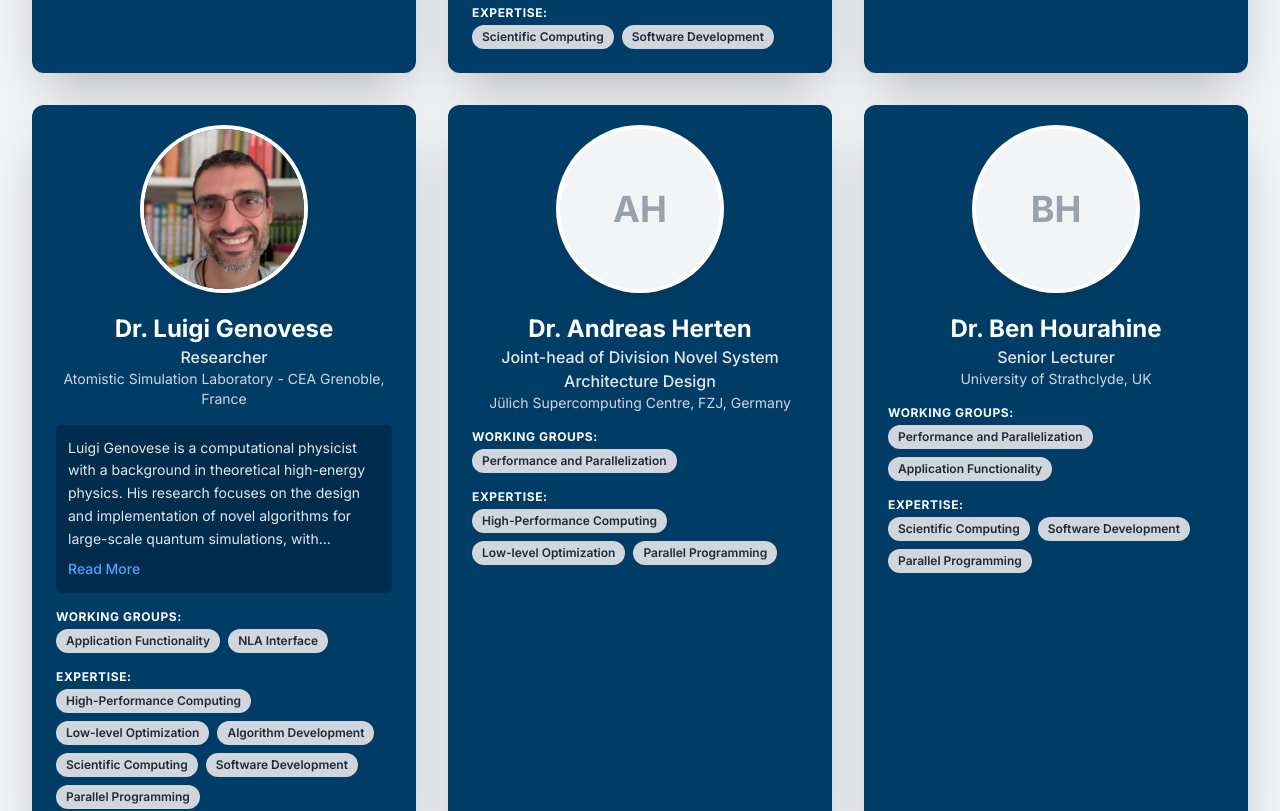
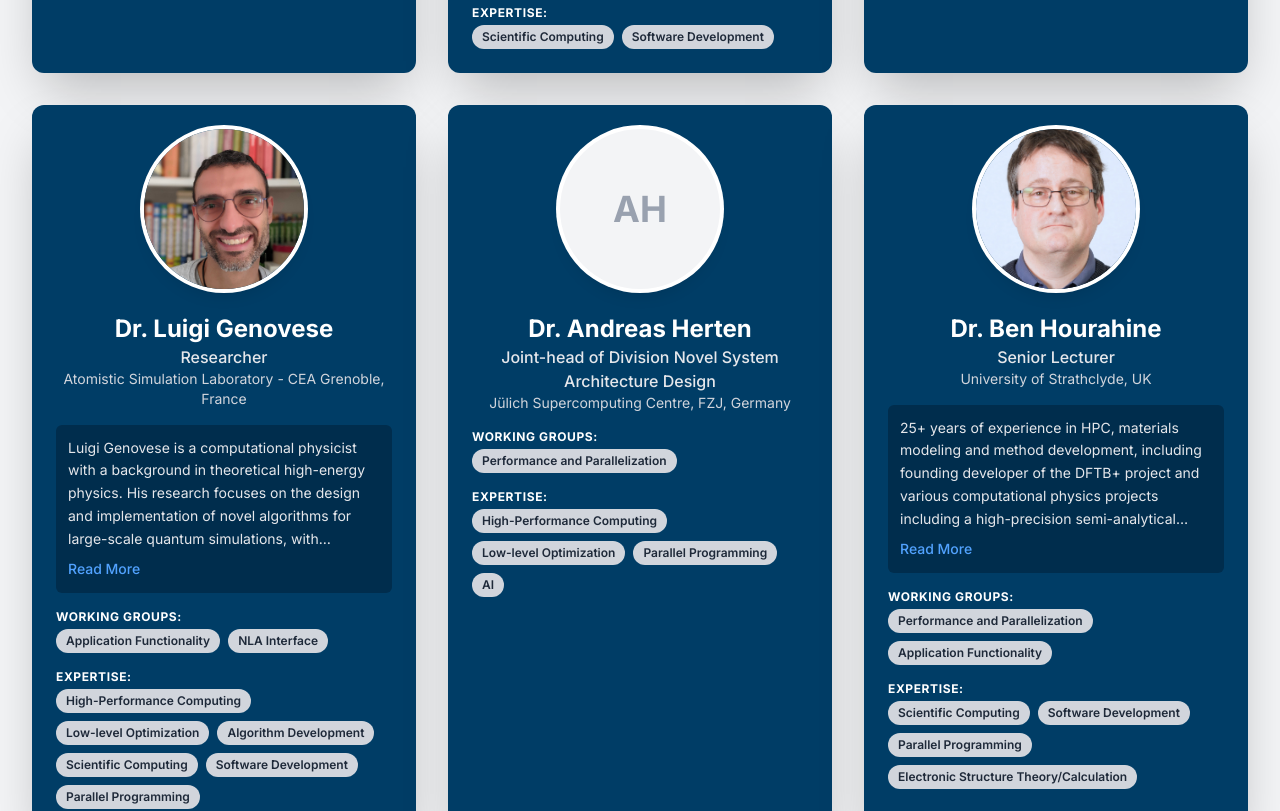
Before and after one commit to ExaNLA-Network/exanla-network.github.io, a Next.js app: page /committee in a window 1280 px wide. Shown: the part 3720-4531 px from the top of the page. Built offline with nearby package versions, Linux system fonts and the light colour scheme.

Commit message:
Hourahine biography (#23)
* Hourahine biography

* update the string struct of BH's bio

---------

Co-authored-by: brunowu <xinzhe.wu1990@gmail.com>

```diff
--- a/app/committee/page.tsx
+++ b/app/committee/page.tsx
@@ -208,7 +208,7 @@ const committeeMembers: CommitteeMember[] = [
     affiliation: 'Jülich Supercomputing Centre, FZJ, Germany',
     //bio: 'To be updated',
     //image: '/committee/avatar/andreas.herten.jpg',
-    categories: [expertiseCategories.HPC, expertiseCategories.LOW_LEVEL_OPTIMIZATION, expertiseCategories.PARALLEL_PROGRAMMING],
+    categories: [expertiseCategories.HPC, expertiseCategories.LOW_LEVEL_OPTIMIZATION, expertiseCategories.PARALLEL_PROGRAMMING, expertiseCategories.AI],
     workingGroups: [WorkingGroups.PERFORMANCE_PARALLELIZATION],
   },
   {
@@ -216,9 +216,9 @@ const committeeMembers: CommitteeMember[] = [
     name: 'Dr. Ben Hourahine',
     title: 'Senior Lecturer',
     affiliation: 'University of Strathclyde, UK',
-    //bio: 'To be updated',
-    //image: '/committee/avatar/ben.hourahine.jpg',
-    categories: [expertiseCategories.SCIENTIFIC_COMPUTING, expertiseCategories.SOFTWARE_DEVELOPMENT, expertiseCategories.PARALLEL_PROGRAMMING],
+    bio: '25+ years of experience in HPC, materials modeling and method development, including founding developer of the DFTB+ project and various computational physics projects including a high-precision semi-analytical electromagnetic solver, Monte Carlo tools for simulating crystal growth and machine learning for semi-empirical electronic structure and scanning electron microscopy.',
+    image: '/committee/avatar/ben.hourahine.jpg',
+    categories: [expertiseCategories.SCIENTIFIC_COMPUTING, expertiseCategories.SOFTWARE_DEVELOPMENT, expertiseCategories.PARALLEL_PROGRAMMING, expertiseCategories.ELECTRONIC_STRUCTURE_THEORY ],
     workingGroups: [WorkingGroups.PERFORMANCE_PARALLELIZATION, WorkingGroups.APPLICATION_FUNCTIONALITY],
   },
   {
```
Also changed, not shown: public/committee/avatar/ben.hourahine.jpg (added).
